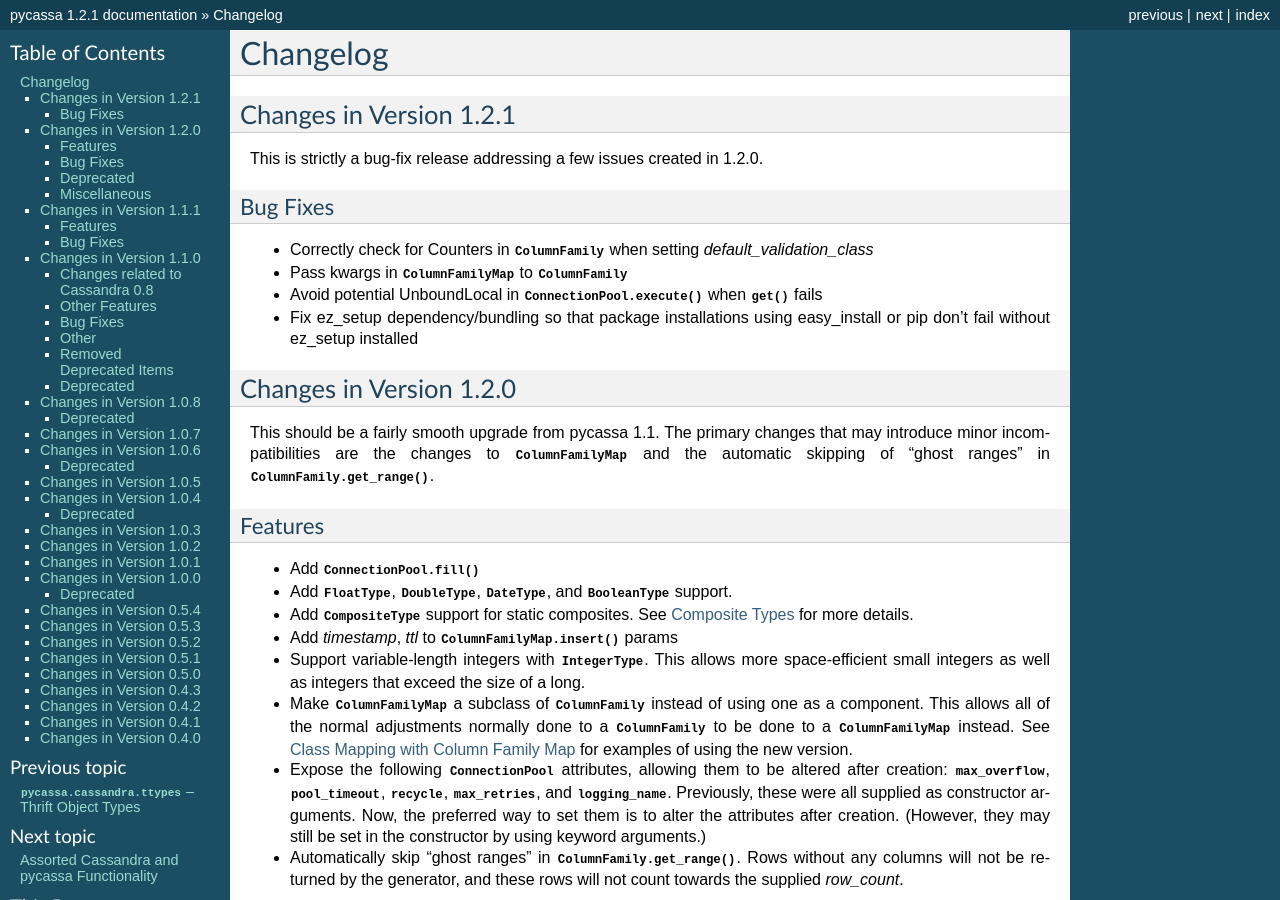
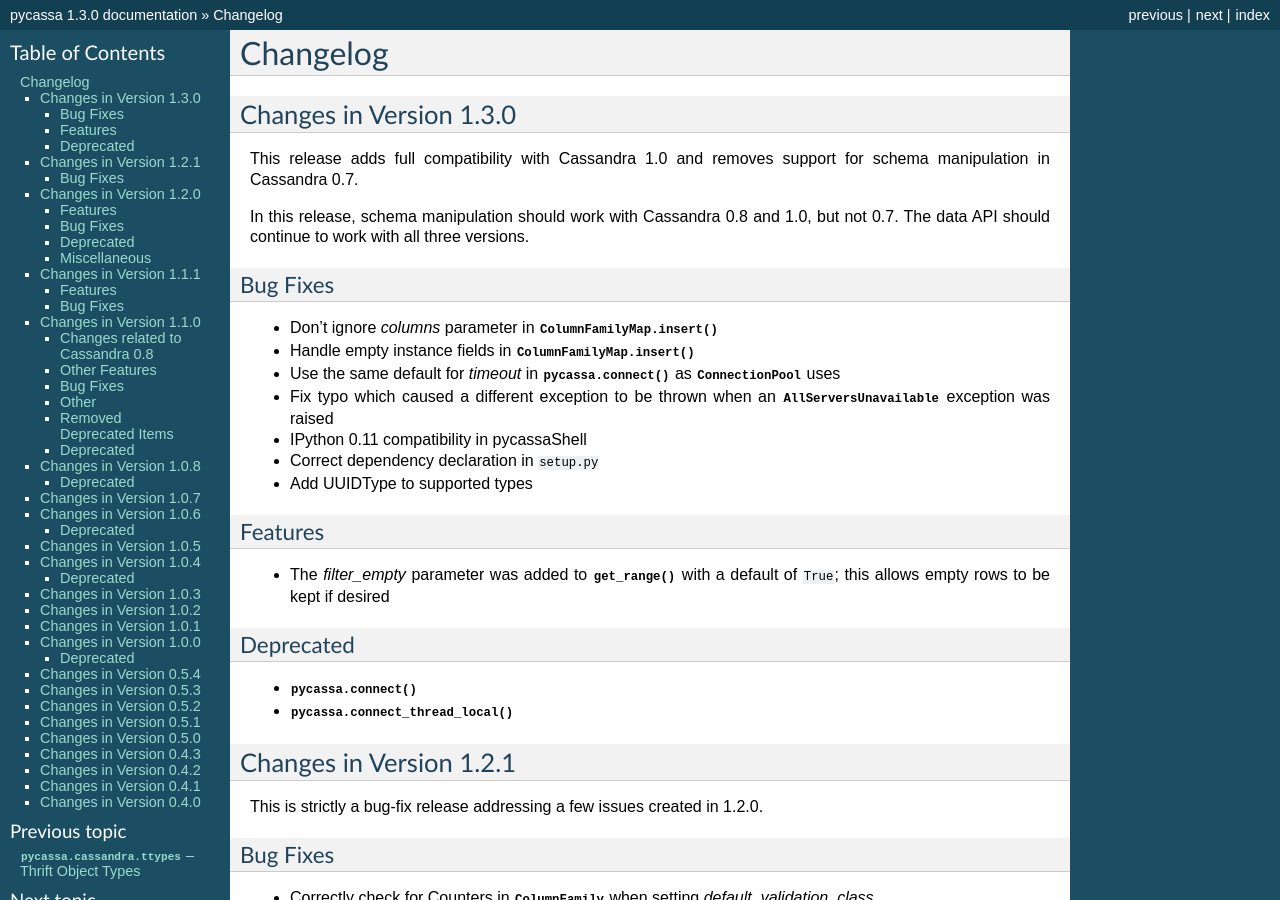
Before and after one commit to pycassa/pycassa, a Sphinx documentation site: the page built from doc/changelog.rst, in a window 1280 px wide and 900 px high. Built offline with Sphinx 7.4.7, drawn with Linux system fonts in a browser that asks for light colours; some of the changed text lies outside the part shown.

Commit message:
Bump version to 1.3.0

```diff
--- a/doc/changelog.rst
+++ b/doc/changelog.rst
@@ -1,5 +1,38 @@
 Changelog
 =========
+
+Changes in Version 1.3.0
+------------------------
+This release adds full compatibility with Cassandra 1.0 and
+removes support for schema manipulation in Cassandra 0.7.
+
+In this release, schema manipulation should work with Cassandra 0.8
+and 1.0, but not 0.7.  The data API should continue to work with all
+three versions.
+
+Bug Fixes
+~~~~~~~~~
+- Don't ignore `columns` parameter in :meth:`.ColumnFamilyMap.insert()`
+- Handle empty instance fields in :meth:`.ColumnFamilyMap.insert()`
+- Use the same default for `timeout` in :meth:`pycassa.connect()` as
+  :class:`~.ConnectionPool` uses
+- Fix typo which caused a different exception to be thrown when an
+  :exc:`.AllServersUnavailable` exception was raised
+- IPython 0.11 compatibility in pycassaShell
+- Correct dependency declaration in :file:`setup.py`
+- Add UUIDType to supported types
+
+Features
+~~~~~~~~
+- The `filter_empty` parameter was added to
+  :meth:`~.ColumnFamily.get_range()` with a default of ``True``; this
+  allows empty rows to be kept if desired
+
+Deprecated
+~~~~~~~~~~
+- :meth:`pycassa.connect()`
+- :meth:`pycassa.connect_thread_local()`
+
 
 Changes in Version 1.2.1
 ------------------------
--- a/doc/conf.py
+++ b/doc/conf.py
@@ -33,9 +33,9 @@
 # built documents.
 #
 # The short X.Y version.
-version = '1.2'
+version = '1.3'
 # The full version, including alpha/beta/rc tags.
-release = '1.2.1'
+release = '1.3.0'
 
 # List of documents that shouldn't be included in the build.
 unused_docs = []
--- a/setup.py
+++ b/setup.py
@@ -24,7 +24,7 @@
 
 from distutils.cmd import Command
 
-version_tuple = (1, 2, 1)
+version_tuple = (1, 3, 0)
 __version__ = '.'.join(map(str, version_tuple))
 
 long_description = """pycassa is a python client library for Apache Cassandra with the following features:
```
Also changed, not shown: 1 other file.
